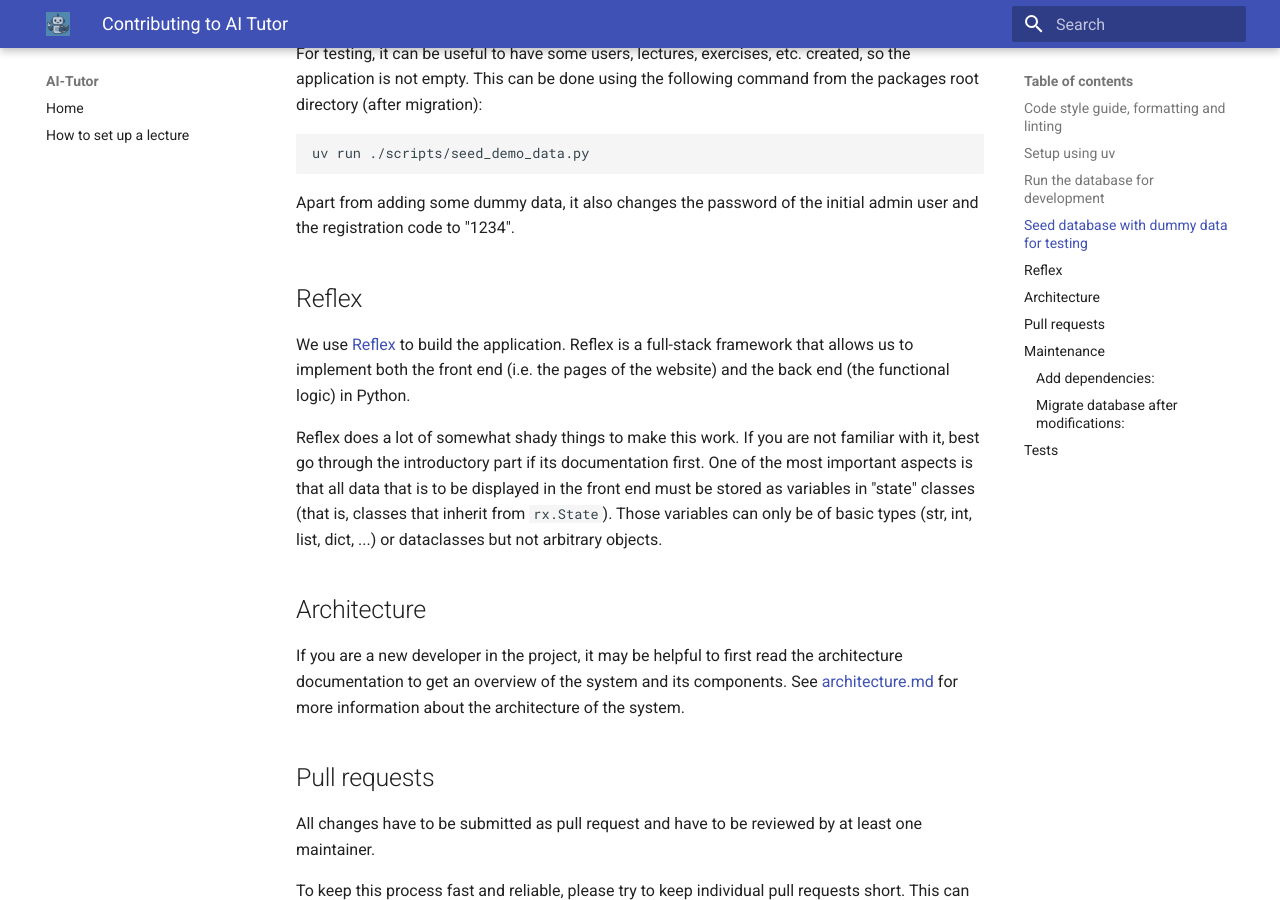
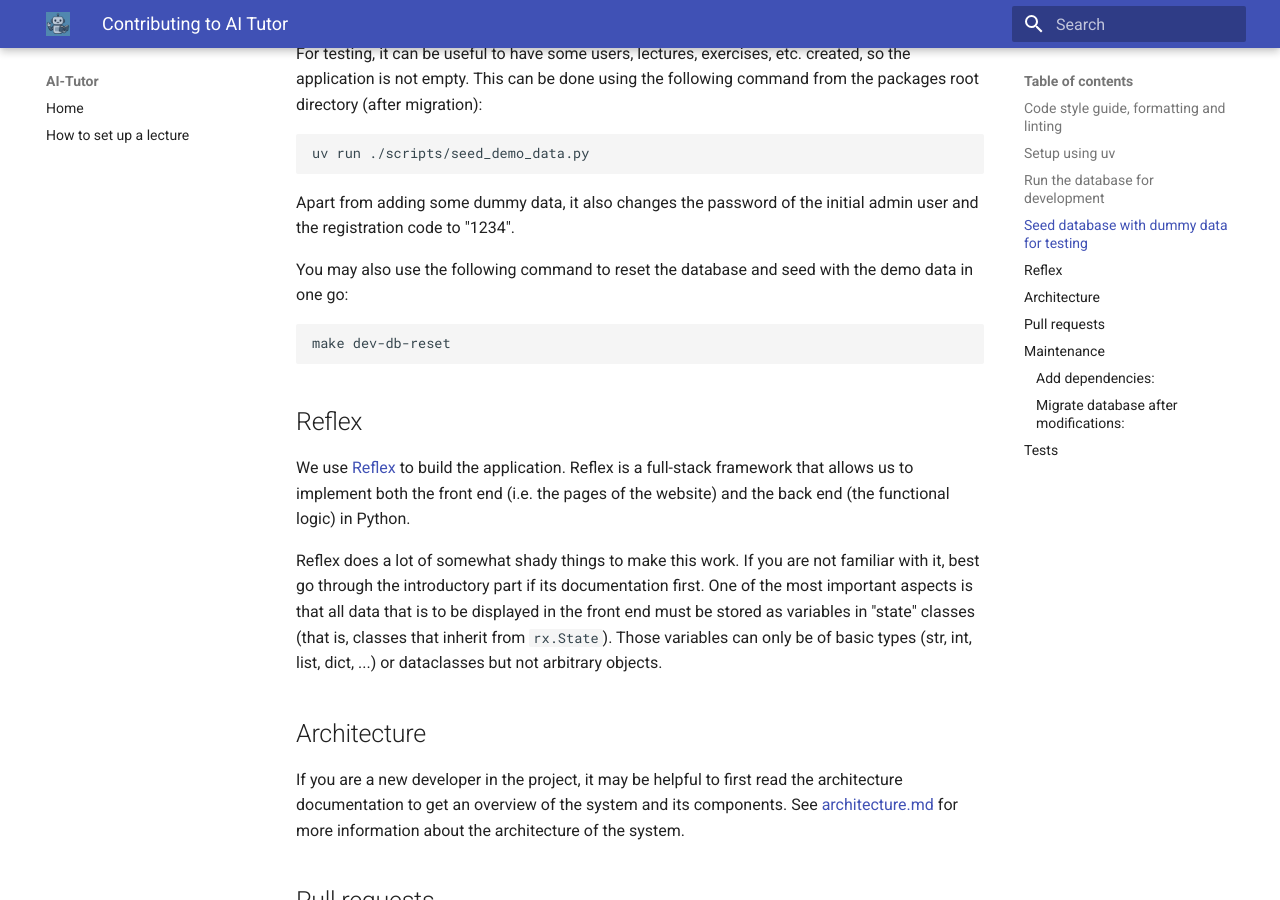
Before and after one commit to martius-lab/ai-tutor, an MkDocs documentation site: the page built from docs/contribute.md, in a window 1280 px wide and 900 px high, scrolled down 1461 px. Built offline with MkDocs 1.6.1 and Material for MkDocs 9.7.7, drawn with Linux system fonts in a browser that asks for light colours.

Commit message:
Add `dev-db-reset` to Makefile
It clears the database, re-initializes it and runs the seed script to
fill it with dummy data.

````diff
--- a/docs/contribute.md
+++ b/docs/contribute.md
@@ -69,6 +69,12 @@ uv run ./scripts/seed_demo_data.py
 
 Apart from adding some dummy data, it also changes the password of the initial admin
 user and the registration code to "1234".
+
+You may also use the following command to reset the database and seed with the demo data
+in one go:
+```
+make dev-db-reset
+```
 
 
 ## Reflex
````
Also changed, not shown: 1 other file.
